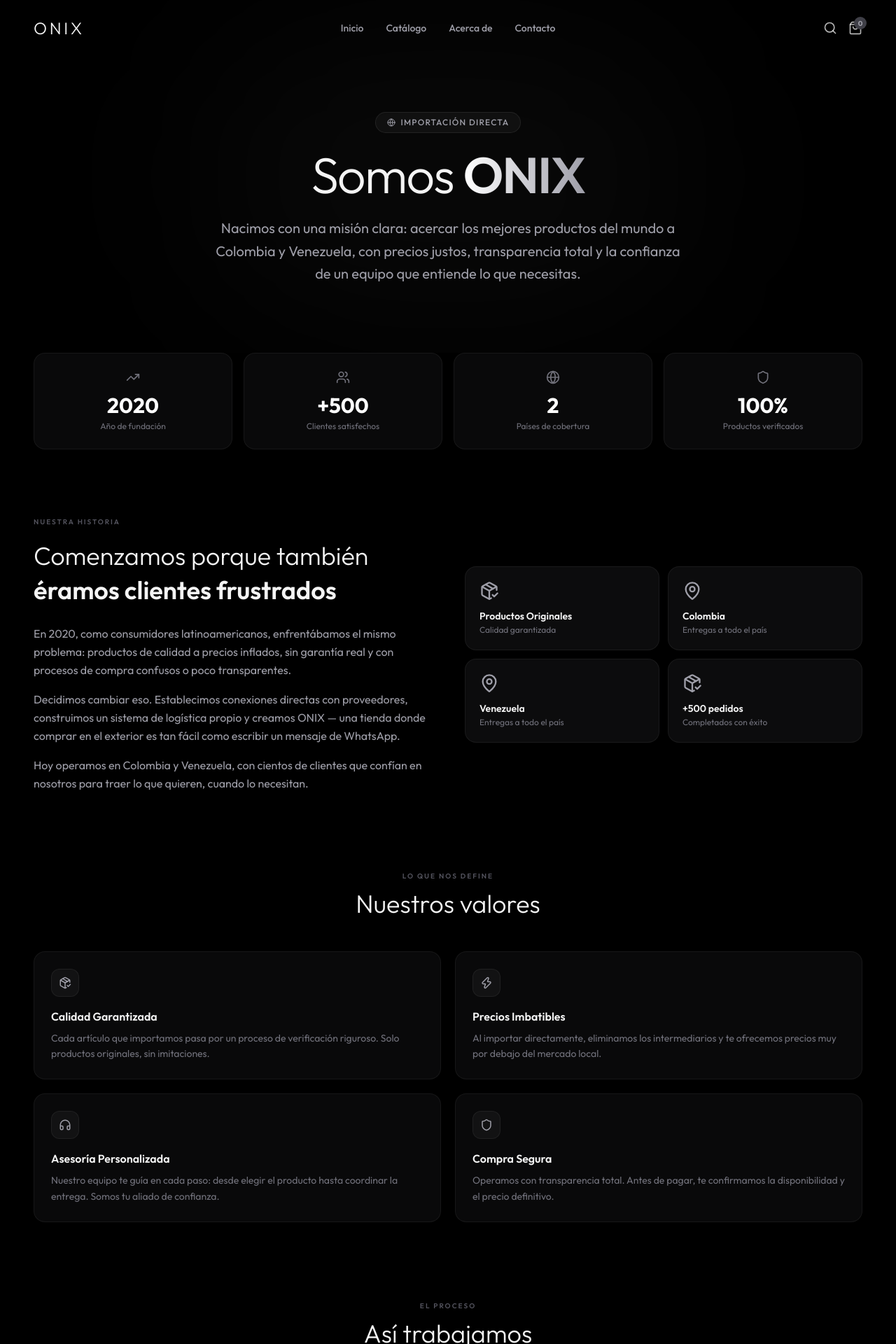
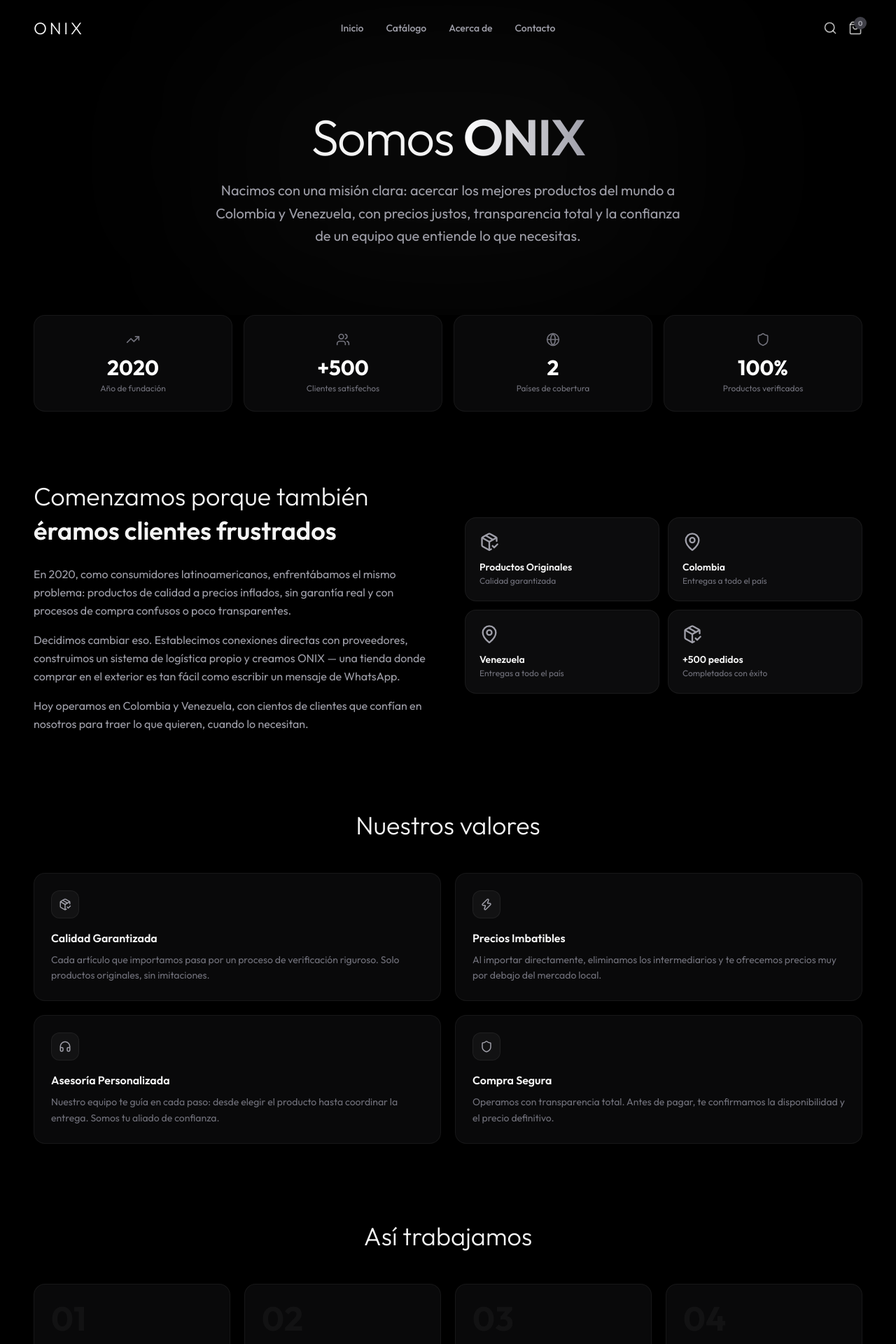
Before and after one commit to rosendojoseandres-dev/onix, a Next.js app: page /acerca in a window 1280 px wide. Shown: the top 1920 px of the page at 70% size. Built offline with nearby package versions, Linux system fonts and the light colour scheme.

Commit message:
style: remove text above section titles in acerca and contacto pages

```diff
--- a/src/app/acerca/page.tsx
+++ b/src/app/acerca/page.tsx
@@ -120,17 +120,6 @@ export default function AcercaDePage() {
           <div className="absolute top-1/2 left-1/2 -translate-x-1/2 -translate-y-1/2 w-[700px] h-[400px] bg-white/[0.03] blur-[120px] pointer-events-none rounded-full" />
 
           <div className="relative max-w-[95%] mx-auto">
-            <motion.div
-              initial={{ opacity: 0, y: 16 }}
-              animate={{ opacity: 1, y: 0 }}
-              transition={{ duration: 0.6, ease: [0.16, 1, 0.3, 1] }}
-            >
-              <span className="inline-flex items-center gap-2 px-4 py-1.5 rounded-full bg-white/[0.04] border border-white/[0.08] text-zinc-400 text-xs font-medium tracking-widest uppercase mb-6">
-                <Globe size={12} />
-                Importación directa
-              </span>
-            </motion.div>
-
             <motion.h1
               initial={{ opacity: 0, y: 16 }}
               animate={{ opacity: 1, y: 0 }}
@@ -176,9 +165,6 @@ export default function AcercaDePage() {
         <section className="px-4 pb-28 max-w-[95%] mx-auto w-full">
           <div className="grid grid-cols-1 lg:grid-cols-2 gap-12 items-center">
             <div>
-              <p className="text-[10px] font-semibold uppercase tracking-[0.2em] text-zinc-600 mb-4">
-                Nuestra historia
-              </p>
               <h2 className="text-3xl sm:text-4xl font-light text-[#f4f4f4] mb-6 leading-snug">
                 Comenzamos porque también{' '}
                 <span className="font-semibold">éramos clientes frustrados</span>
@@ -224,9 +210,6 @@ export default function AcercaDePage() {
         {/* ── VALUES ── */}
         <section className="px-4 pb-28 max-w-[95%] mx-auto w-full">
           <div className="text-center mb-12">
-            <p className="text-[10px] font-semibold uppercase tracking-[0.2em] text-zinc-600 mb-3">
-              Lo que nos define
-            </p>
             <h2 className="text-3xl sm:text-4xl font-light text-[#f4f4f4]">Nuestros valores</h2>
           </div>
 
@@ -249,9 +232,6 @@ export default function AcercaDePage() {
         {/* ── HOW WE WORK ── */}
         <section className="px-4 pb-28 max-w-[95%] mx-auto w-full">
           <div className="text-center mb-12">
-            <p className="text-[10px] font-semibold uppercase tracking-[0.2em] text-zinc-600 mb-3">
-              El proceso
-            </p>
             <h2 className="text-3xl sm:text-4xl font-light text-[#f4f4f4]">Así trabajamos</h2>
           </div>
 
@@ -274,9 +254,6 @@ export default function AcercaDePage() {
         {/* ── TEAM ── */}
         <section className="px-4 pb-28 max-w-[95%] mx-auto w-full">
           <div className="text-center mb-12">
-            <p className="text-[10px] font-semibold uppercase tracking-[0.2em] text-zinc-600 mb-3">
-              Quiénes somos
-            </p>
             <h2 className="text-3xl sm:text-4xl font-light text-[#f4f4f4]">El equipo ONIX</h2>
           </div>
 
@@ -304,9 +281,6 @@ export default function AcercaDePage() {
           <div className="bg-zinc-900/40 border border-white/[0.06] rounded-3xl p-8 sm:p-12">
             <div className="grid grid-cols-1 md:grid-cols-2 gap-8 items-center">
               <div>
-                <p className="text-[10px] font-semibold uppercase tracking-[0.2em] text-zinc-600 mb-3">
-                  Dónde encontrarnos
-                </p>
                 <h2 className="text-3xl font-light text-[#f4f4f4] mb-4">
                   Presencia en dos países
                 </h2>
--- a/src/app/contacto/page.tsx
+++ b/src/app/contacto/page.tsx
@@ -140,15 +140,6 @@ export default function ContactPage() {
         {/* ── Hero ── */}
         <section className="relative pt-32 pb-12 sm:pt-40 sm:pb-16 px-4">
           <div className="max-w-[95%] mx-auto text-center">
-            <motion.div
-              initial={{ opacity: 0, scale: 0.9 }}
-              animate={{ opacity: 1, scale: 1 }}
-              transition={{ duration: 0.6, ease: [0.16, 1, 0.3, 1] }}
-              className="inline-flex items-center gap-2 px-4 py-1.5 rounded-full bg-white/[0.04] border border-white/[0.08] text-zinc-400 text-xs font-medium tracking-widest uppercase mb-6"
-            >
-              <MessageSquare size={12} />
-              Estamos para ayudarte
-            </motion.div>
             <motion.h1
               initial={{ opacity: 0, y: 20 }}
               animate={{ opacity: 1, y: 0 }}
```
